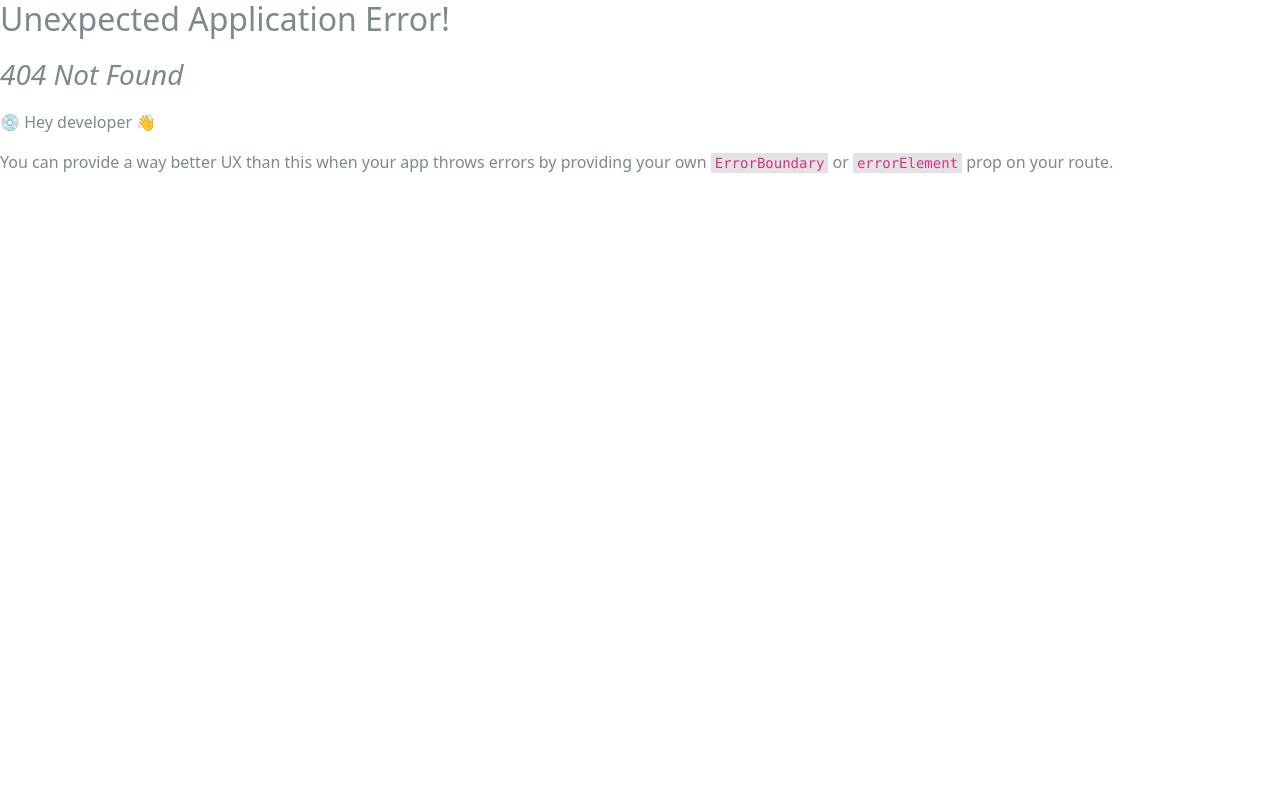
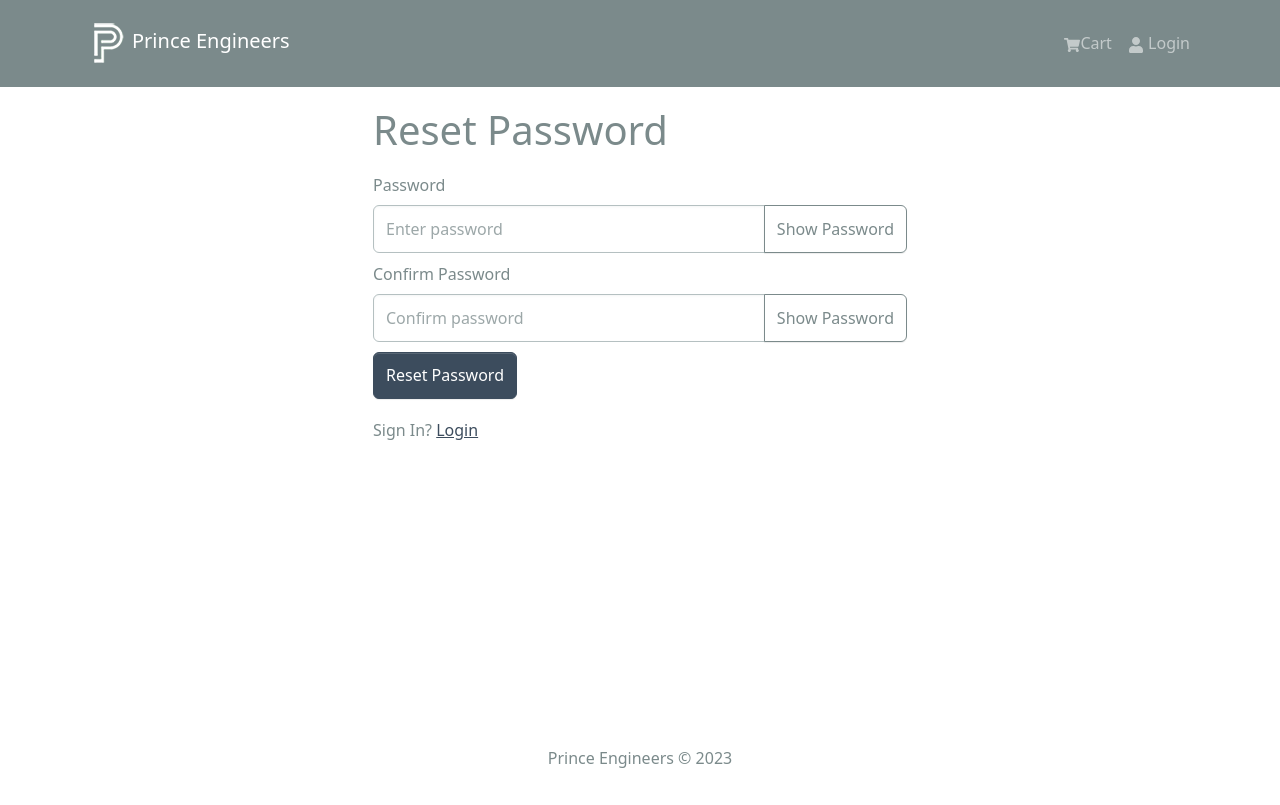
Before and after one commit to noman318/gadGetKartUpdated, a React (Create React App) app in the folder frontend/: page /reset-password in a window 1280 px wide. Before the commit this address had no page. Built offline with nearby package versions, Linux system fonts and the light colour scheme.

Commit message:
Reset Password API integrated

```diff
--- a/frontend/src/index.js
+++ b/frontend/src/index.js
@@ -22,6 +22,8 @@ import ShippingScreen from "./screens/ShippingScreen";
 import PrivateRoute from "./components/PrivateRoute";
 import PaymentScreen from "./screens/PaymentScreent";
 import PlaceOrderScreen from "./screens/PlaceOrderScreen";
+import ForgotPassword from "./screens/ForgotPassword";
+import ResetPassword from "./screens/ResetPassword";
 
 const router = createBrowserRouter(
   createRoutesFromElements(
@@ -30,6 +32,8 @@ const router = createBrowserRouter(
       <Route path="/product/:id" element={<ProductScreen />} />
       <Route path="/cart" element={<CartScreen />} />
       <Route path="/login" element={<LoginScreen />} />
+      <Route path="/forgot-password" element={<ForgotPassword />} />
+      <Route path="/reset-password" element={<ResetPassword />} />
       <Route path="/register" element={<RegisterScreen />} />
       <Route path="" element={<PrivateRoute />}>
         <Route path="/shipping" element={<ShippingScreen />} />
--- /dev/null
+++ b/frontend/src/screens/ForgotPassword.jsx
@@ -0,0 +1,68 @@
+/* eslint-disable no-unused-vars */
+import React, { useState } from "react";
+import FormContainer from "../components/FormContainer";
+import { Form, Button, Row, Col } from "react-bootstrap";
+import Loader from "../components/Loader";
+import { useForgotPasswordMailMutation } from "../slices/usersApiSlice";
+import { useDispatch } from "react-redux";
+import { Link, useNavigate } from "react-router-dom";
+import { toast } from "react-toastify";
+
+const ForgotPassword = () => {
+  const [email, setEmail] = useState("");
+  const dispatch = useDispatch();
+  const navigate = useNavigate();
+  const [forgotPasswordMail, { isLoading }] = useForgotPasswordMailMutation();
+  const submitHandler = async (e) => {
+    e.preventDefault();
+    try {
+      const res = await forgotPasswordMail({ email }).unwrap();
+      console.log("res", res);
+      //   dispatch(setCredentials({ ...res }));
+      toast.success(res.message);
+      toast.info("Check your mail box to reset your password");
+      //   setTimeout(() => {
+      //     navigate("/");
+      //   }, 3000);
+    } catch (error) {
+      console.log("error", error);
+      toast.error(error?.data?.message || error?.error);
+    }
+  };
+  return (
+    <FormContainer>
+      <h1>Forgot Password?</h1>
+
+      <Form onSubmit={submitHandler}>
+        <Form.Group className="my-2" controlId="email">
+          <Form.Label>Email Address</Form.Label>
+          <Form.Control
+            type="email"
+            placeholder="Enter email"
+            value={email}
+            onChange={(e) => setEmail(e.target.value)}
+          ></Form.Control>
+        </Form.Group>
+
+        <Button
+          disabled={isLoading}
+          type="submit"
+          variant="primary"
+          className="mt-2"
+        >
+          Send Email
+        </Button>
+
+        {isLoading && <Loader />}
+      </Form>
+
+      <Row className="py-3">
+        <Col>
+          Sign In? <Link to={"/login"}>Sign IN</Link>
+        </Col>
+      </Row>
+    </FormContainer>
+  );
+};
+
+export default ForgotPassword;
--- a/frontend/src/screens/LoginScreen.jsx
+++ b/frontend/src/screens/LoginScreen.jsx
@@ -95,6 +95,9 @@ const LoginScreen = () => {
             Register
           </Link>
         </Col>
+        <Col>
+          Forgot Password? <Link to={"/forgot-password"}>Forgot Password</Link>
+        </Col>
       </Row>
     </FormContainer>
   );
--- /dev/null
+++ b/frontend/src/screens/ResetPassword.jsx
@@ -0,0 +1,107 @@
+/* eslint-disable no-unused-vars */
+import { useState, useEffect } from "react";
+import { Link, useLocation, useNavigate } from "react-router-dom";
+import { Form, Button, Row, Col, InputGroup } from "react-bootstrap";
+import { useDispatch, useSelector } from "react-redux";
+import Loader from "../components/Loader";
+import FormContainer from "../components/FormContainer";
+import { toast } from "react-toastify";
+import { useResetPasswordMutation } from "../slices/usersApiSlice";
+
+const ResetPassword = () => {
+  const [password, setPassword] = useState("");
+  const [confirmPassword, setConfirmPassword] = useState("");
+  const [showPassword, setShowPassword] = useState(false);
+  const [showConfirmPassword, setShowConfirmPassword] = useState(false);
+
+  const dispatch = useDispatch();
+  const navigate = useNavigate();
+  const { search } = useLocation();
+  const token = new URLSearchParams(search).get("token");
+  console.log("token", token);
+  const [resetPassword, { isLoading }] = useResetPasswordMutation();
+
+  const submitHandler = async (e) => {
+    e.preventDefault();
+    if (password !== confirmPassword) {
+      toast.error("Passwords do not match");
+    } else {
+      try {
+        const res = await resetPassword({ data: { password }, token }).unwrap();
+        console.log("res", res);
+
+        toast.success("Password Updated Successfully");
+        setTimeout(() => {
+          navigate("/login");
+        }, 3000);
+      } catch (error) {
+        console.log("error", error);
+        toast.error(error?.data?.message || error?.error);
+      }
+    }
+  };
+
+  const handleTogglePassword = (field) => {
+    if (field === "password") {
+      setShowPassword(!showPassword);
+    } else if (field === "confirmPassword") {
+      setShowConfirmPassword(!showConfirmPassword);
+    }
+  };
+
+  return (
+    <FormContainer>
+      <h1>Reset Password</h1>
+      <Form onSubmit={submitHandler}>
+        <Form.Group className="my-2" controlId="password">
+          <Form.Label>Password</Form.Label>
+          <InputGroup>
+            <Form.Control
+              type={showPassword ? "text" : "password"}
+              placeholder="Enter password"
+              value={password}
+              onChange={(e) => setPassword(e.target.value)}
+            />
+            <Button
+              variant="outline-secondary"
+              onClick={() => handleTogglePassword("password")}
+            >
+              {showPassword ? "Hide" : "Show"} Password
+            </Button>
+          </InputGroup>
+        </Form.Group>
+        <Form.Group className="my-2" controlId="confirmPassword">
+          <Form.Label>Confirm Password</Form.Label>
+          <InputGroup>
+            <Form.Control
+              type={showConfirmPassword ? "text" : "password"}
+              placeholder="Confirm password"
+              value={confirmPassword}
+              onChange={(e) => setConfirmPassword(e.target.value)}
+            />
+            <Button
+              variant="outline-secondary"
+              onClick={() => handleTogglePassword("confirmPassword")}
+            >
+              {showConfirmPassword ? "Hide" : "Show"} Password
+            </Button>
+          </InputGroup>
+        </Form.Group>
+
+        <Button disabled={isLoading} type="submit" variant="primary">
+          Reset Password
+        </Button>
+
+        {isLoading && <Loader />}
+      </Form>
+
+      <Row className="py-3">
+        <Col>
+          Sign In? <Link to={"/login"}>Login</Link>
+        </Col>
+      </Row>
+    </FormContainer>
+  );
+};
+
+export default ResetPassword;
--- a/frontend/src/slices/usersApiSlice.js
+++ b/frontend/src/slices/usersApiSlice.js
@@ -31,8 +31,8 @@ export const usersApiSlice = apiSlice.injectEndpoints({
       }),
     }),
     resetPassword: builder.mutation({
-      query: (data) => ({
-        url: `${USERS_URL}/reset-password`,
+      query: ({ data, token }) => ({
+        url: `${USERS_URL}/reset-password?token=${token}`,
         method: "POST",
         body: data,
       }),
```
Also changed, not shown: 1 other file (tests, documents, lock files or other folders).
